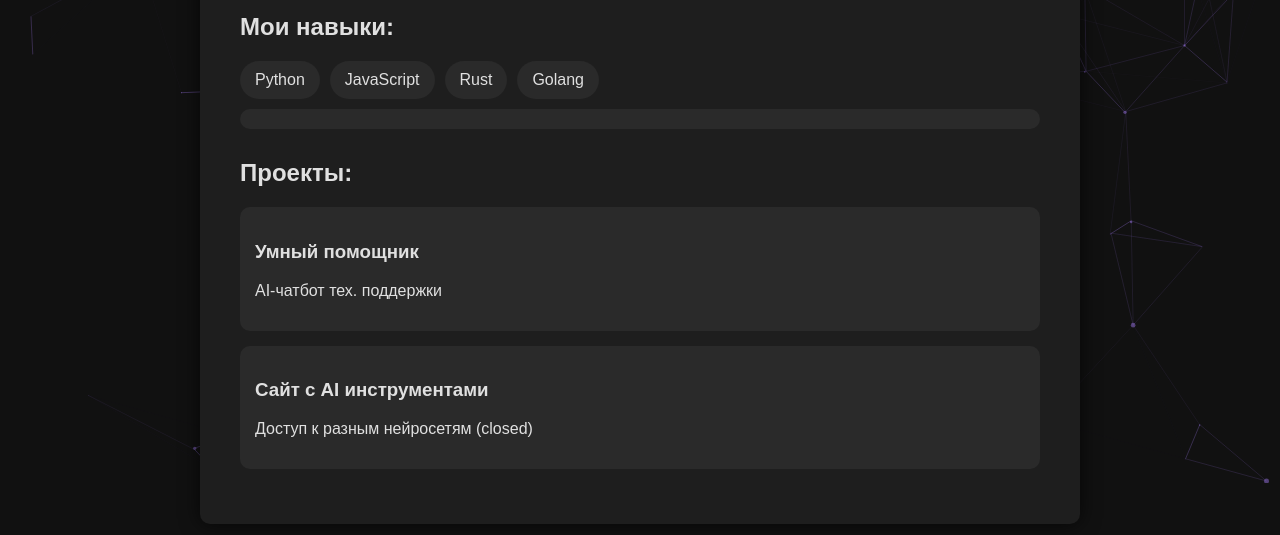
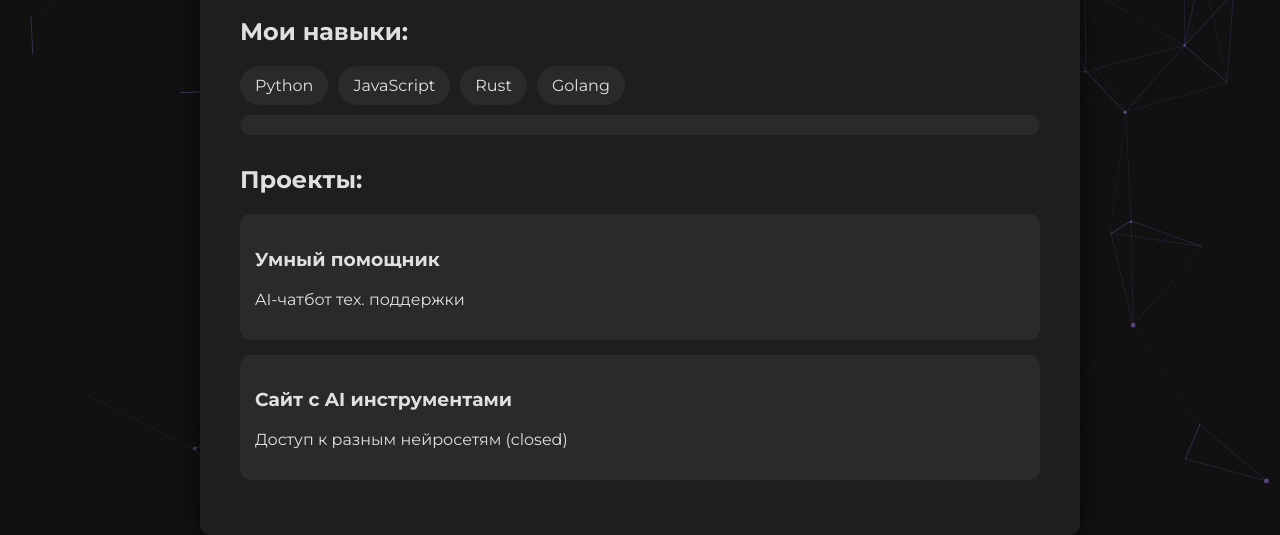
Before and after one commit to vaniley/profile, a plain HTML site: page index.html in a window 1280 px wide. Shown: the part 317-852 px from the top of the page. Drawn offline with nearby package versions, Linux system fonts and the light colour scheme.

Commit message:
new font

```diff
--- a/index.html
+++ b/index.html
@@ -6,8 +6,9 @@
     <link rel="icon" type="image/png" href="icon.png">
     <title>Lazarew</title>
     <style>
+        @import url('https://fonts.googleapis.com/css2?family=Montserrat:ital,wght@0,100..900;1,100..900&display=swap');
         body {
-            font-family: 'Arial', sans-serif;
+            font-family: 'Montserrat', sans-serif;
             background-color: #111111;
             color: #e0e0e0;
             margin: 0;
@@ -153,6 +154,7 @@
             const progressBar = document.querySelector('.progress');
             progressBar.style.width = value + '%';
         }
+        console.log("Creator: Lazarev\nDiscord: _lazarev\nTelegram: @Lazarrew");
     </script>
 </body>
 </html>
```
